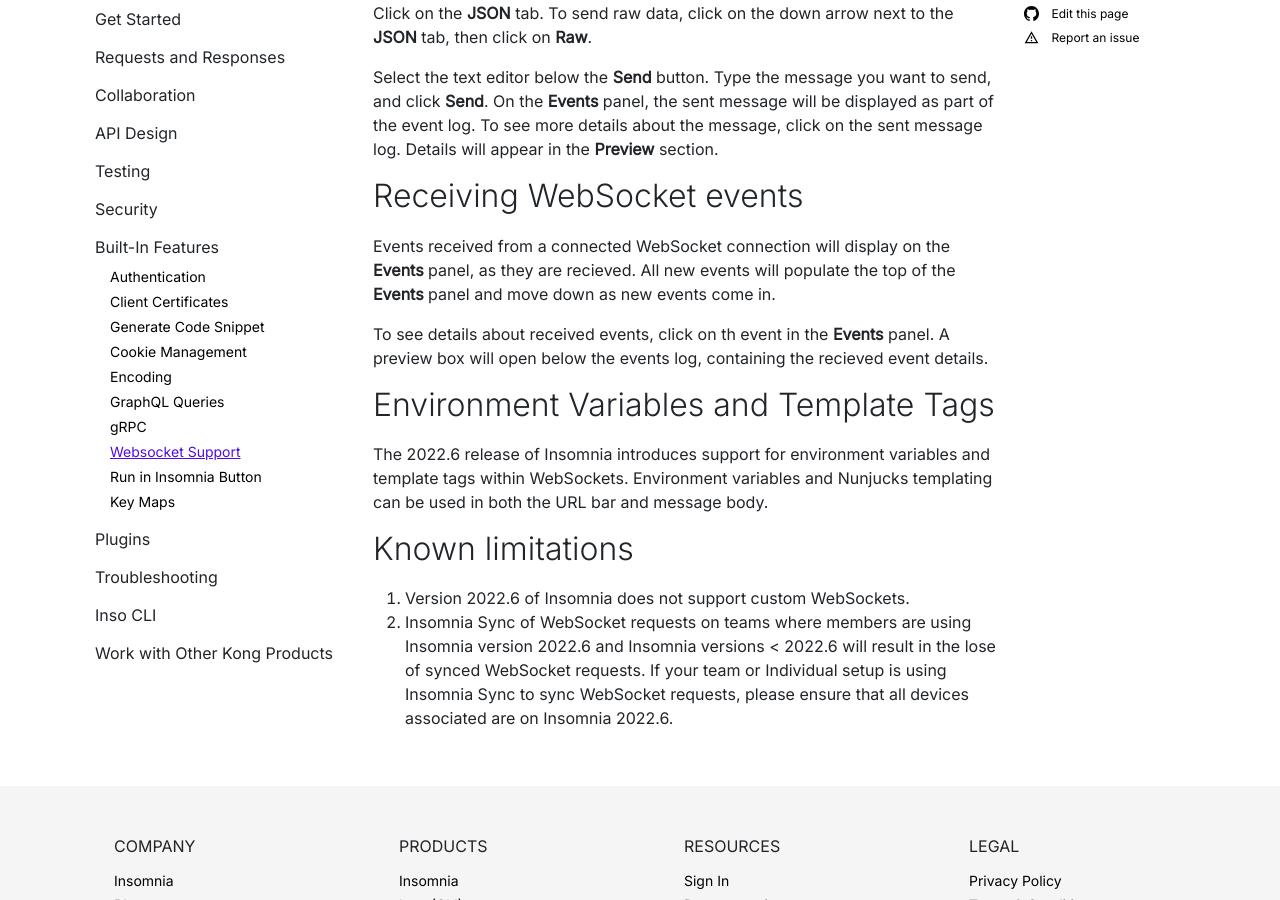
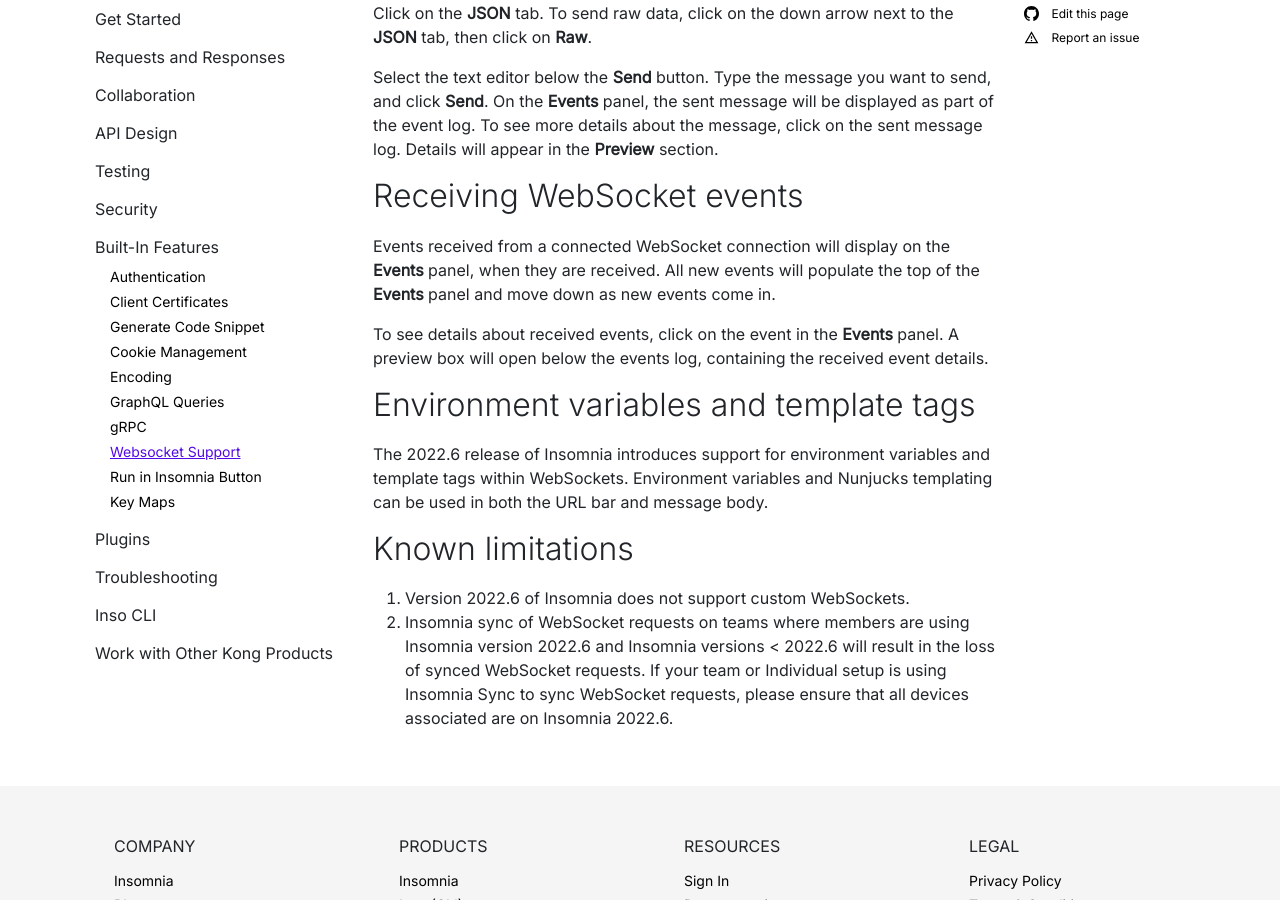
Before and after one commit to Kong/insomnia-docs, a Jekyll site: the page built from docs/insomnia/websockets.md, in a window 1280 px wide and 900 px high, scrolled down 864 px. Built offline with Jekyll 4.4.1, drawn with Linux system fonts in a browser that asks for light colours; comment, search, counter and statistics services are not loaded; some of the changed text lies outside the part shown.

Commit message:
Finish edits

```diff
--- a/docs/insomnia/websockets.md
+++ b/docs/insomnia/websockets.md
@@ -14,7 +14,7 @@
 
 Then, from the dropdown menu, click on the option **WebSocket Request**.  A new request will be created.
 
-To rename the request, double click on the request tile in the lefthand sidebar.  Type in the name of the request and press the enter key.
+To rename the request, double-click on the request tile in the lefthand sidebar.  Type in the name of the request and press the enter key.
 
 ## Making a WebSocket Connection
 Enter the WebSocket url in the URL field of your WebSocket request.
@@ -30,14 +30,14 @@
 
 
 ## Receiving WebSocket events
-Events received from a connected WebSocket connection will display on the **Events** panel, as they are recieved.  All new events will populate the top of the **Events** panel and move down as new events come in.
+Events received from a connected WebSocket connection will display on the **Events** panel, when they are received. All new events will populate the top of the **Events** panel and move down as new events come in.
 
-To see details about received events, click on th event in the **Events** panel.  A preview box will open below the events log, containing the recieved event details.
+To see details about received events, click on the event in the **Events** panel.  A preview box will open below the events log, containing the received event details.
 
-## Environment Variables and Template Tags
+## Environment variables and template tags
 
 The 2022.6 release of Insomnia introduces support for environment variables and template tags within WebSockets. Environment variables and Nunjucks templating can be used in both the URL bar and message body.
 
 ## Known limitations
 1. Version 2022.6 of Insomnia does not support custom WebSockets.
-1. Insomnia Sync of WebSocket requests on teams where members are using Insomnia version 2022.6 and Insomnia versions < 2022.6 will result in the lose of synced WebSocket requests.  If your team or Individual setup is using Insomnia Sync to sync WebSocket requests, please ensure that all devices associated are on Insomnia 2022.6.
+1. Insomnia sync of WebSocket requests on teams where members are using Insomnia version 2022.6 and Insomnia versions < 2022.6 will result in the loss of synced WebSocket requests. If your team or Individual setup is using Insomnia Sync to sync WebSocket requests, please ensure that all devices associated are on Insomnia 2022.6.
```
Also changed, not shown: docs/insomnia/requests.md (+4 -4 lines), docs/insomnia/version-control-sync.md (+2 -3 lines).
